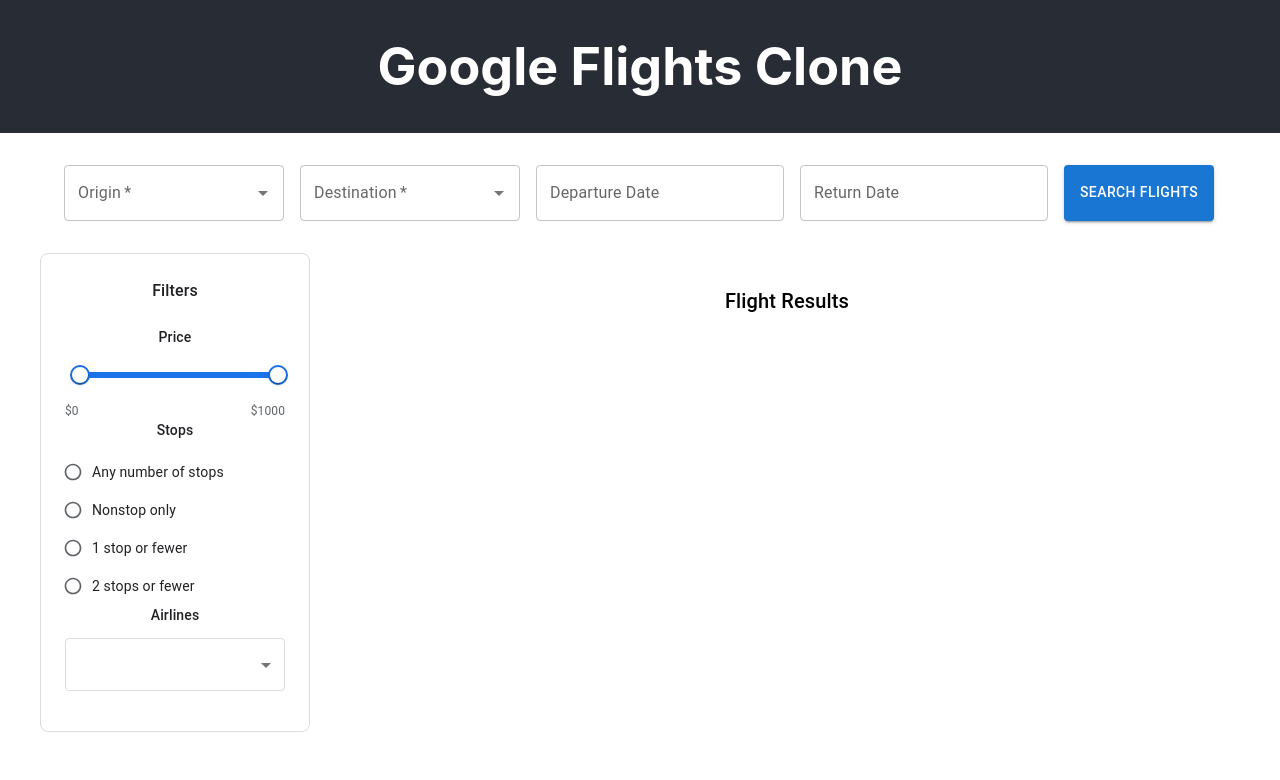
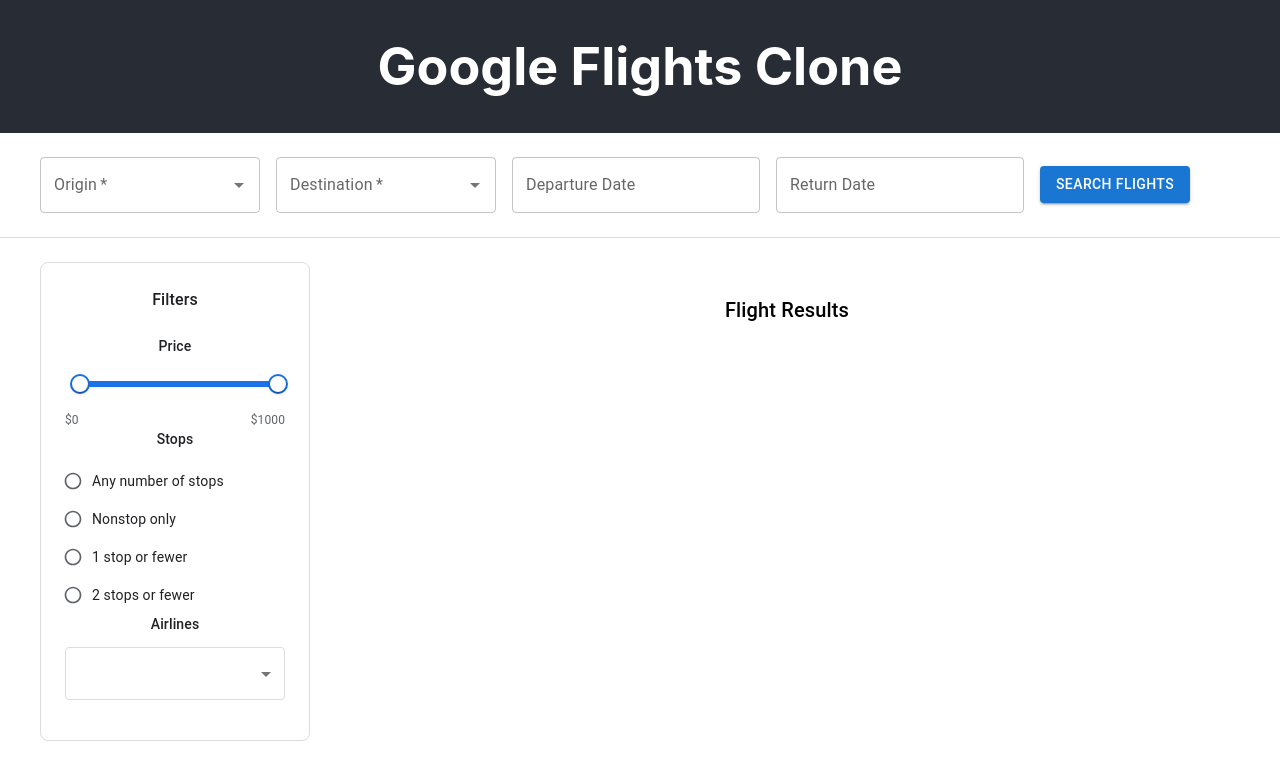
Before and after one commit to bilalsaeed232/clone-google-flights, a React (Create React App) app: page / in a window 1280 px wide. Shown: the top 780 px of the page. Built offline with nearby package versions, Linux system fonts and the light colour scheme.

Commit message:
validation error in SearchForm

```diff
--- a/src/components/SearchForm.jsx
+++ b/src/components/SearchForm.jsx
@@ -1,5 +1,5 @@
 import React, { useState } from 'react'
-import { Box, Button, Container, TextField, Alert, Autocomplete } from '@mui/material'
+import { Box, Button, TextField, Alert, Autocomplete } from '@mui/material'
 import { DatePicker } from "@mui/x-date-pickers/DatePicker";
 import { AdapterDateFns } from "@mui/x-date-pickers/AdapterDateFns";
 import { LocalizationProvider } from "@mui/x-date-pickers/LocalizationProvider";
@@ -14,6 +14,7 @@
 
   const [selectedOrigin, setSelectedOrigin] = useState(null);
   const [selectedDestination, setSelectedDestination] = useState(null);
+  const [validationError, setValidationError] = useState(null);
 
   const {
     loading: originLoading,
@@ -35,12 +36,20 @@
 
   const handleSubmit = async (e) => {
     e.preventDefault();
+    setValidationError(null);
 
-    if (!selectedOrigin || !selectedDestination || !formData.departureDate) {
+    if (!selectedOrigin || !selectedDestination) {
+      setValidationError('Please select both origin and destination airports');
+      return;
+    }
+
+    if (!formData.departureDate) {
+      setValidationError('Please select a departure date');
       return;
     }
 
     if (formData.returnDate && formData.returnDate < formData.departureDate) {
+      setValidationError('Return date cannot be before departure date');
       return;
     }
 
@@ -56,21 +65,34 @@
   };
 
   return (
-    <Container>
-      {flightSearchError && (
-        <Alert severity="error" sx={{ mb: 2 }}>
-          {flightSearchError}
-        </Alert>
-      )}
+    <Box
+      component="form"
+      onSubmit={handleSubmit}
+      sx={{
+        width: '100%',
+        backgroundColor: '#fff',
+        borderBottom: '1px solid #dadce0',
+        mb: 3
+      }}
+    >
       <Box
-        component="form"
-        onSubmit={handleSubmit}
-        sx={{ display: "flex", gap: 2, flexWrap: "wrap", my: 4 }}
+        sx={{
+          display: 'flex',
+          gap: 2,
+          maxWidth: '1200px',
+          margin: '0 auto',
+          padding: '24px',
+          alignItems: 'center',
+          flexWrap: 'wrap'
+        }}
       >
         <Autocomplete
           options={originAirports}
           value={selectedOrigin}
-          onChange={(_, newValue) => setSelectedOrigin(newValue)}
+          onChange={(_, newValue) => {
+            setSelectedOrigin(newValue);
+            setValidationError(null);
+          }}
           onInputChange={(_, newValue) => searchOriginAirports(newValue)}
           loading={originLoading}
           renderInput={(params) => (
@@ -79,13 +101,17 @@
               required
               label="Origin"
               sx={{ width: 220 }}
+              error={validationError && !selectedOrigin}
             />
           )}
         />
         <Autocomplete
           options={destinationAirports}
           value={selectedDestination}
-          onChange={(_, newValue) => setSelectedDestination(newValue)}
+          onChange={(_, newValue) => {
+            setSelectedDestination(newValue);
+            setValidationError(null);
+          }}
           onInputChange={(_, newValue) => searchDestinationAirports(newValue)}
           loading={destinationLoading}
           renderInput={(params) => (
@@ -94,6 +120,7 @@
               required
               label="Destination"
               sx={{ width: 220 }}
+              error={validationError && !selectedDestination}
             />
           )}
         />
@@ -101,14 +128,31 @@
           <DatePicker
             label="Departure Date"
             value={formData.departureDate}
-            onChange={(newValue) => setFormData(prev => ({ ...prev, departureDate: newValue }))}
-            renderInput={(params) => <TextField required {...params} />}
+            onChange={(newValue) => {
+              setFormData(prev => ({ ...prev, departureDate: newValue }));
+              setValidationError(null);
+            }}
+            renderInput={(params) => (
+              <TextField
+                {...params}
+                required
+                error={validationError && !formData.departureDate}
+              />
+            )}
           />
           <DatePicker
             label="Return Date"
             value={formData.returnDate}
-            onChange={(newValue) => setFormData(prev => ({ ...prev, returnDate: newValue }))}
-            renderInput={(params) => <TextField {...params} />}
+            onChange={(newValue) => {
+              setFormData(prev => ({ ...prev, returnDate: newValue }));
+              setValidationError(null);
+            }}
+            renderInput={(params) => (
+              <TextField
+                {...params}
+                error={validationError && formData.returnDate && formData.returnDate < formData.departureDate}
+              />
+            )}
           />
         </LocalizationProvider>
         <Button
@@ -120,7 +164,14 @@
           {flightSearchLoading ? 'Searching...' : 'Search Flights'}
         </Button>
       </Box>
-    </Container>
+      {(validationError || flightSearchError) && (
+        <Box sx={{ maxWidth: '1200px', margin: '0 auto', px: 3, pb: 2 }}>
+          <Alert severity="error">
+            {validationError || flightSearchError}
+          </Alert>
+        </Box>
+      )}
+    </Box>
   )
 }
 
```
